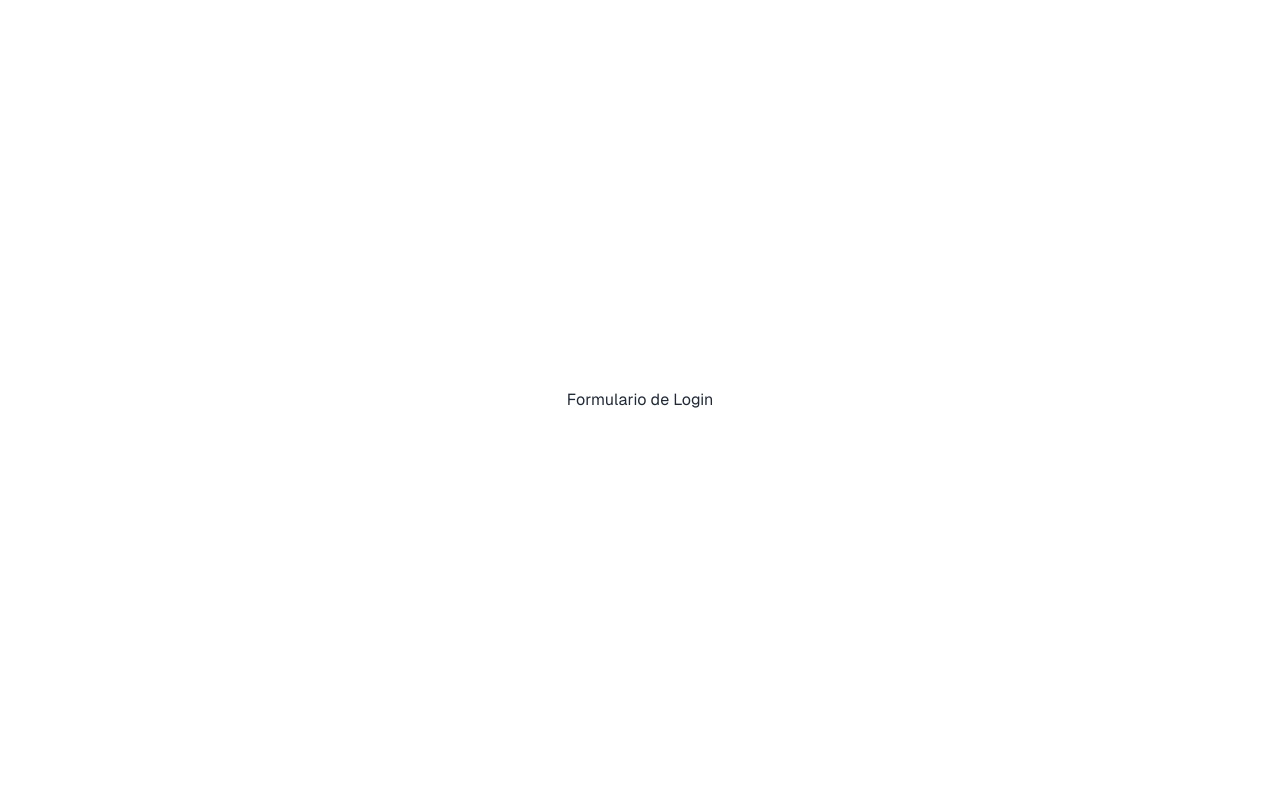
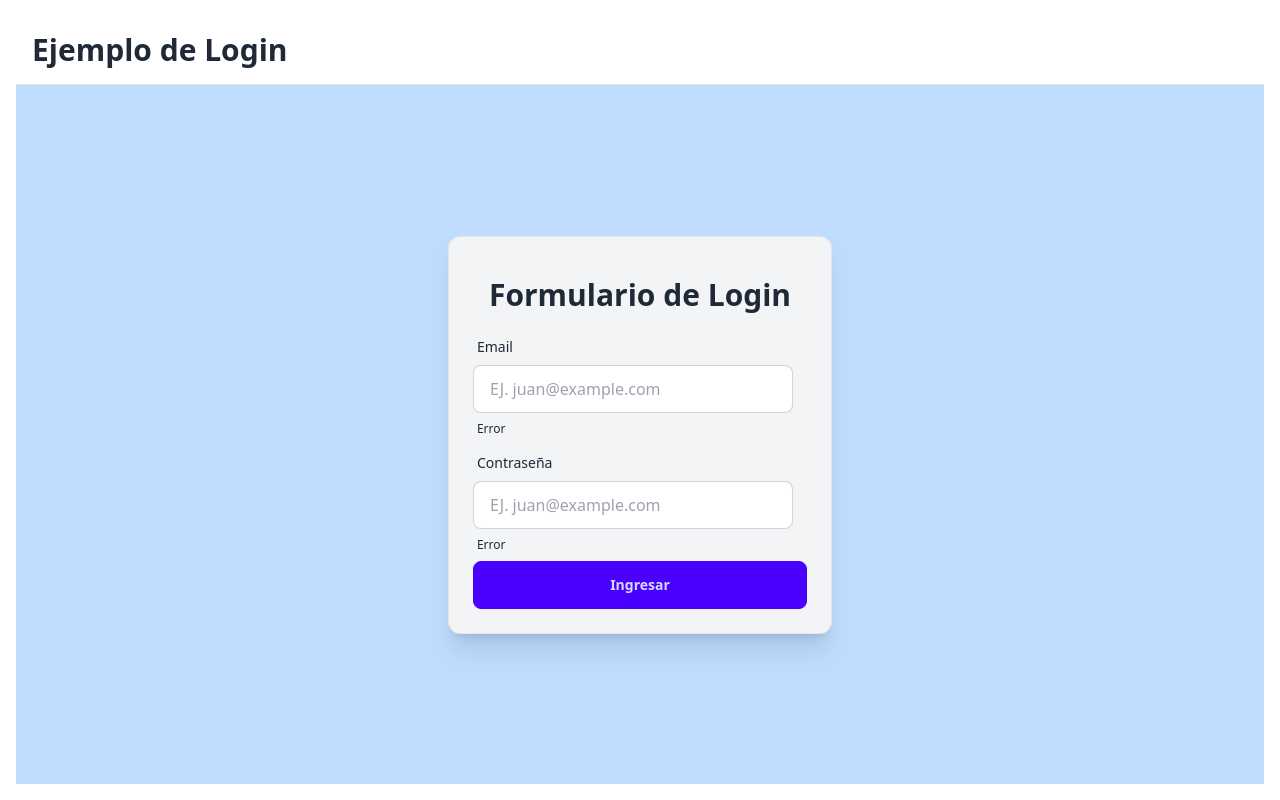
Before and after one commit to mdoval/login-example, a Next.js app: page / in a window 1280 px wide. Built offline with nearby package versions, Linux system fonts and the light colour scheme.

Commit message:
form login format

```diff
--- /dev/null
+++ b/app/components/login-button.tsx
@@ -0,0 +1,11 @@
+'use client'
+
+import React from 'react'
+
+const LoginButton = () => {
+  return (
+    <button type='submit' className='btn btn-primary'>Ingresar</button>
+  )
+}
+
+export default LoginButton
--- /dev/null
+++ b/app/components/login-form.tsx
@@ -0,0 +1,47 @@
+import React from "react";
+import LoginButton from "./login-button";
+
+const LoginForm = () => {
+  return (
+    <form>
+      <div className="flex flex-col p-6 border bg-gray-100 shadow-xl rounded-xl">
+        <h1>Formulario de Login</h1>
+        <label className="form-control w-full max-w-xs">
+          <div className="label">
+            <span className="label-text">Email</span>
+          </div>
+          <input
+            id="email"
+            name="emai"
+            type="email"
+            placeholder="EJ. juan@example.com"
+            className="input input-bordered w-full max-w-xs"
+          />
+          <div className="label">
+            <span className="label-text-alt">Error</span>
+          </div>
+        </label>
+
+        <label className="form-control w-full max-w-xs">
+          <div className="label">
+            <span className="label-text">Contraseña</span>
+          </div>
+          <input
+            id="password"
+            name="password"
+            type="password"
+            placeholder="EJ. juan@example.com"
+            className="input input-bordered w-full max-w-xs"
+          />
+          <div className="label">
+            <span className="label-text-alt">Error</span>
+          </div>
+        </label>
+
+        <LoginButton />
+      </div>
+    </form>
+  );
+};
+
+export default LoginForm;
--- a/app/globals.css
+++ b/app/globals.css
@@ -24,3 +24,7 @@ body {
 body, html, :root {
   @apply h-full w-full
 }
+
+h1 {
+  @apply text-3xl font-bold m-4
+}
--- a/app/page.tsx
+++ b/app/page.tsx
@@ -1,10 +1,15 @@
 import Image from "next/image";
+import LoginForm from "./components/login-form";
 
 export default function Home() {
   return (
-    <div className="grid grid-rows-[20px_1fr_20px] items-center justify-items-center min-h-screen p-8 pb-20 gap-16 sm:p-20 font-[family-name:var(--font-geist-sans)]">
-      <main className="flex flex-col gap-8 row-start-2 items-center sm:items-start">
-        Formulario de Login
+    <div className="h-full w-full p-4">
+      <main className="flex flex-col w-full h-full">
+        <h1>Ejemplo de Login</h1>
+        <hr />
+        <div className="flex flex-col bg-blue-200 h-full w-full items-center justify-center">
+          <LoginForm />
+        </div>
       </main>
     </div>
   );
--- a/package.json
+++ b/package.json
@@ -11,7 +11,8 @@
   "dependencies": {
     "next": "15.0.3",
     "react": "19.0.0-rc-66855b96-20241106",
-    "react-dom": "19.0.0-rc-66855b96-20241106"
+    "react-dom": "19.0.0-rc-66855b96-20241106",
+    "zod": "^3.23.8"
   },
   "devDependencies": {
     "@types/node": "^20",
```
Also changed, not shown: 1 other file (tests, documents, lock files or other folders).
